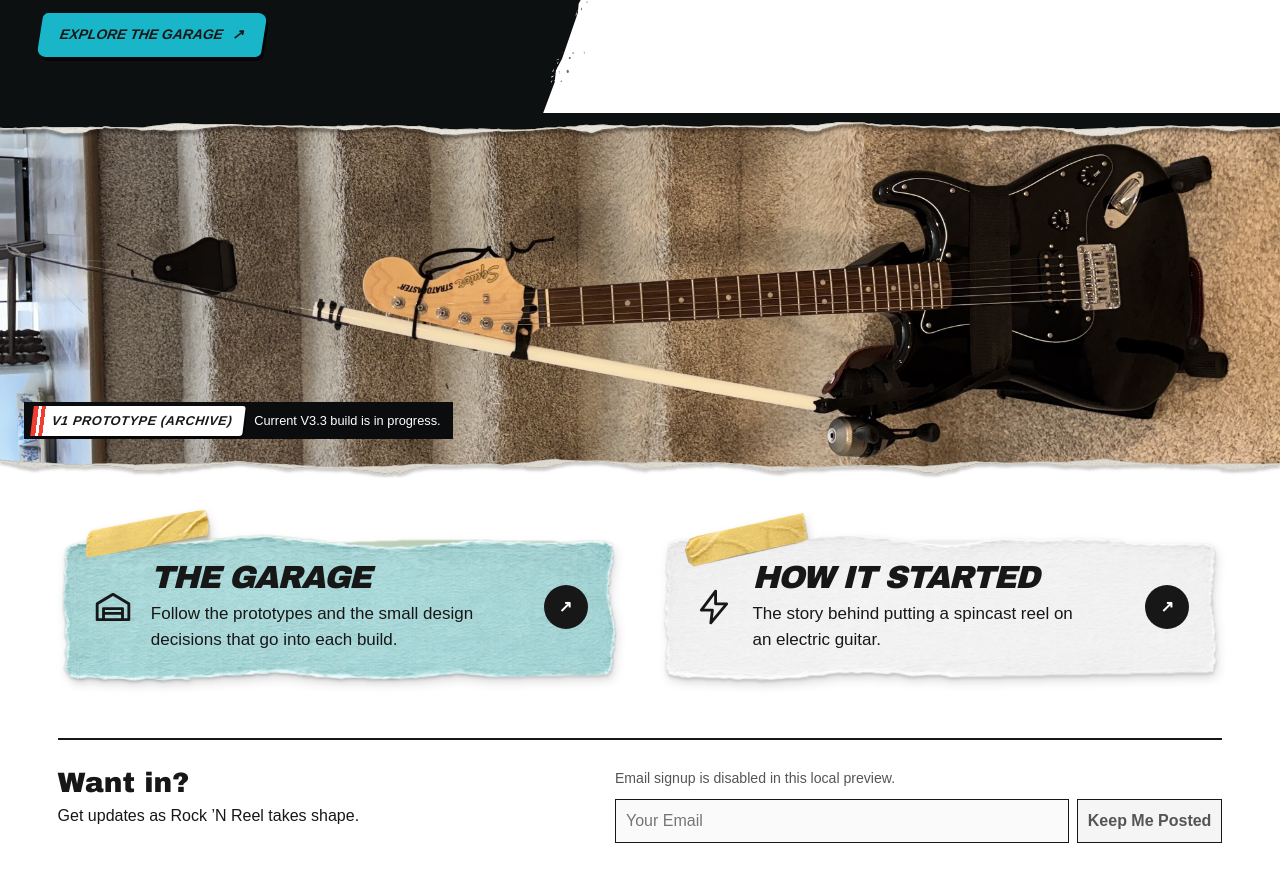
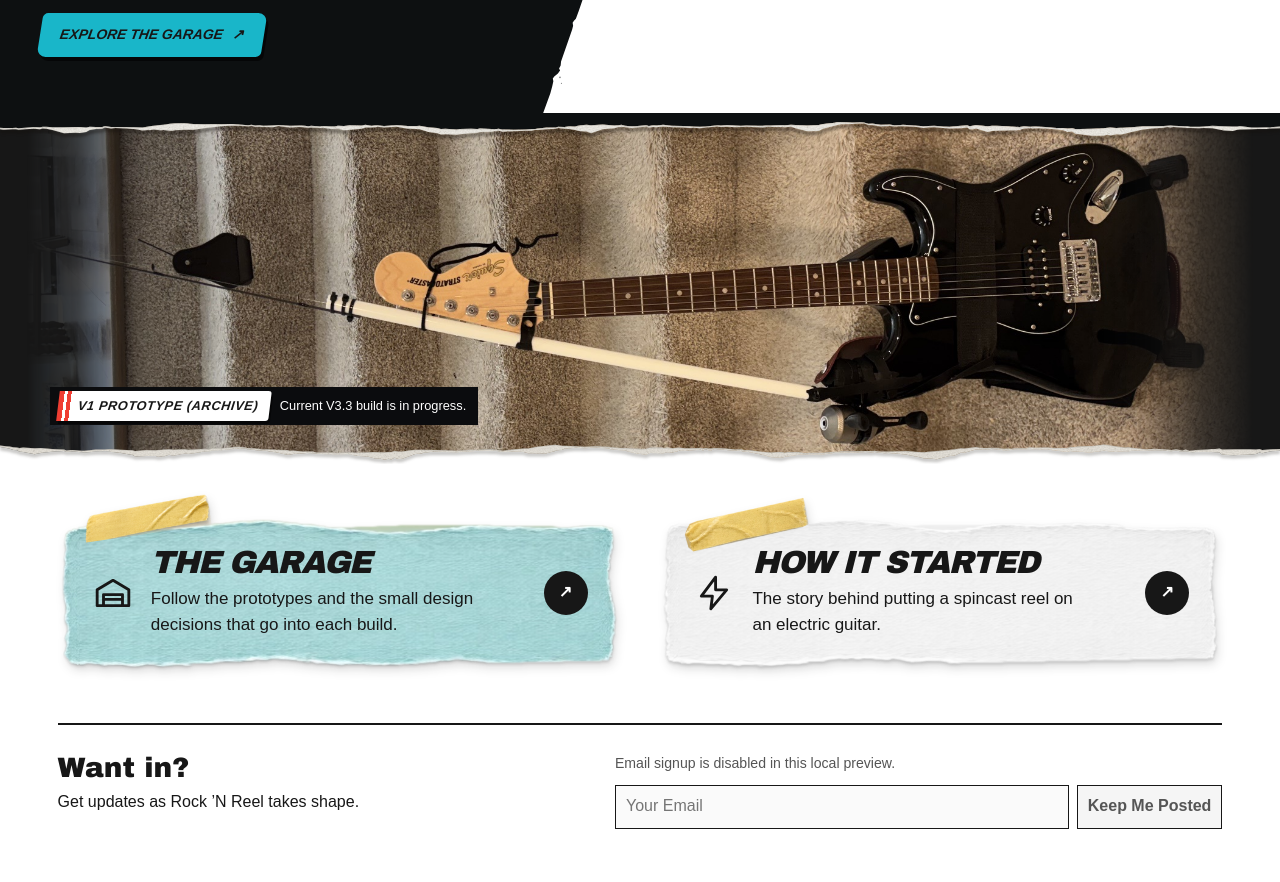
Before and after one commit to ACS-Technology/rock-n-reel-website, a plain HTML site: page index.html in a window 1280 px wide. Shown: the part 652-1534 px from the top of the page. Drawn offline with Linux system fonts and the light colour scheme.

Commit message:
Refine homepage ink edge and guitar banner (#10)

```diff
--- a/homepage-variations.css
+++ b/homepage-variations.css
@@ -263,7 +263,7 @@
 .main-home .hero-split {
   width: 100%; min-height: 520px; position: relative; overflow: hidden;
   display: flex; align-items: stretch; gap: 0; padding: 0;
-  background: #fff url("assets/site-art/hero-ink-edge.svg") center / 100% 100% no-repeat;
+  background: #fff url("assets/site-art/hero-ink-contour.svg") center / 100% 100% no-repeat;
 }
 .main-home .hero-split::before, .main-home .hero-split::after,
 .main-home .hero h1::after { content: none; }
@@ -294,13 +294,26 @@
 
 .main-home main { background: #fff; }
 .main-home .full-guitar {
+  --panorama-width: min(1240px, 100% - 2 * clamp(10px, 2vw, 32px));
+  --archive-inset: 24px;
   position: relative; overflow: hidden; isolation: isolate; mask: none;
-  margin: 0; padding: 0; background: #000;
+  margin: 0; padding: 0; background: var(--ink);
 }
 .main-home .full-guitar::before, .main-home .full-guitar::after { content: none; }
 .main-home .full-guitar .photo { width: 100%; max-width: none; margin: 0; padding: 0; }
-.main-home .guitar-panorama { position: relative; isolation: isolate; overflow: hidden; width: 100%; }
-.main-home .guitar-panorama > img:first-child { display: block; width: 100%; height: auto; min-height: 240px; object-fit: cover; }
+.main-home .guitar-panorama {
+  position: relative; isolation: isolate; overflow: hidden;
+  width: var(--panorama-width); margin-inline: auto;
+}
+.main-home .guitar-panorama > img:first-child {
+  --edge-fade: 14%;
+  display: block; width: 100%; height: auto; min-height: 240px; object-fit: cover;
+  mask-image: linear-gradient(to right,
+    transparent 0%, #0003 calc(var(--edge-fade) * .3),
+    #000c calc(var(--edge-fade) * .7), #000 var(--edge-fade),
+    #000 calc(100% - var(--edge-fade)), #000c calc(100% - var(--edge-fade) * .7),
+    #0003 calc(100% - var(--edge-fade) * .3), transparent 100%);
+}
 .main-home .paper-edge {
   display: block; width: 100%; pointer-events: none; z-index: 5;
 }
@@ -313,8 +326,10 @@
   background: url("assets/site-art/archive-paper-bottom.svg") center / 100% 100% no-repeat;
 }
 .main-home .full-guitar figcaption {
-  position: absolute; bottom: 39px; left: 24px; z-index: 5;
-  max-width: calc(100% - 48px); margin: 0; padding: 4px 12px 4px 4px;
+  position: absolute; bottom: 39px; z-index: 5;
+  left: calc((100% - var(--panorama-width)) / 2 + var(--archive-inset));
+  max-width: calc(var(--panorama-width) - 2 * var(--archive-inset));
+  margin: 0; padding: 4px 12px 4px 4px;
   gap: 4px 10px; background: #0b0c0e; color: white;
 }
 
@@ -334,10 +349,11 @@
 @media (max-width: 860px) {
   .main-home .hero-left::after {
     content: ""; position: absolute; inset: 100% 0 auto; height: 12px;
-    background: url("assets/site-art/hero-ink-mobile.svg") center / 100% 100% no-repeat;
+    background: url("assets/site-art/hero-ink-contour-mobile.svg") center / 100% 100% no-repeat;
     pointer-events: none;
   }
   .main-home .paper-edge.upper, .main-home .paper-edge.lower { height: 24px; }
+  .main-home .guitar-panorama > img:first-child { --edge-fade: 12%; }
   .main-home .full-guitar figcaption { bottom: 28px; }
   .main-home .masthead nav a {
     display: inline-flex; align-items: center; justify-content: center; min-width: 44px; min-height: 44px;
@@ -348,7 +364,7 @@
   .main-home .masthead { padding-left: 78px; }
   .main-home .masthead nav { gap: 6px; flex-wrap: nowrap; }
   .main-home .masthead nav a { padding-inline: 3px; }
-  .main-home .full-guitar figcaption { left: 12px; max-width: calc(100% - 24px); }
+  .main-home .full-guitar { --archive-inset: 12px; }
 }
 @media (max-width: 360px) {
   .main-home .masthead { padding-left: 70px; }
```
Also changed, not shown: assets/site-art/hero-ink-contour-mobile.svg (added), assets/site-art/hero-ink-contour.svg (added).
